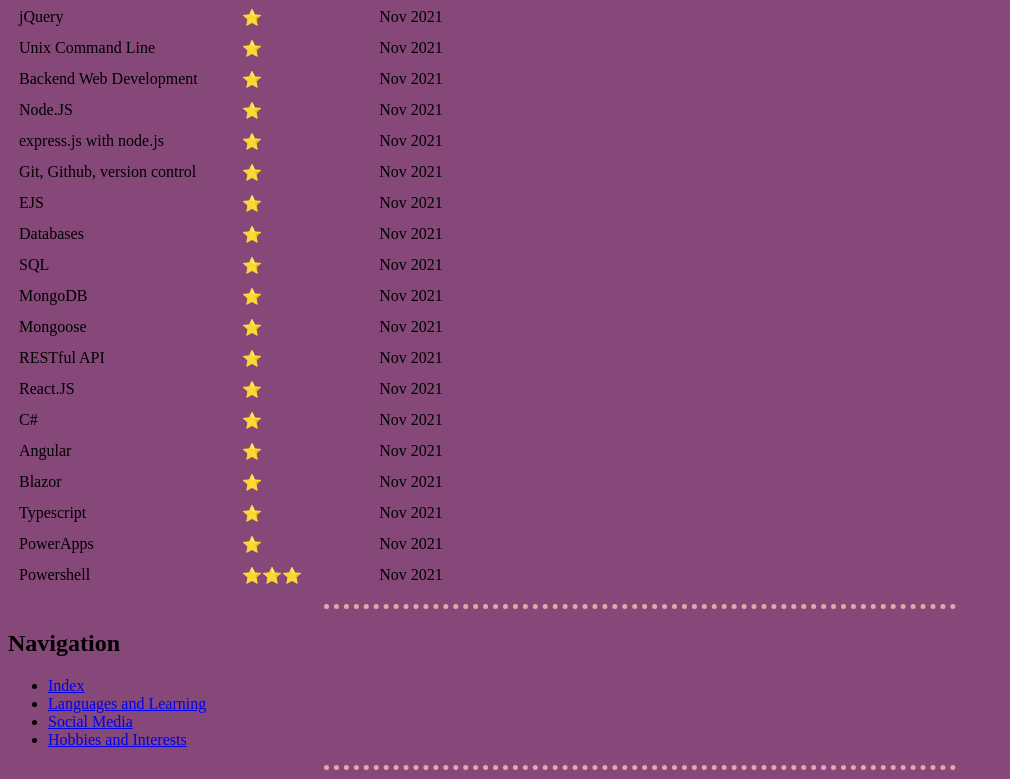
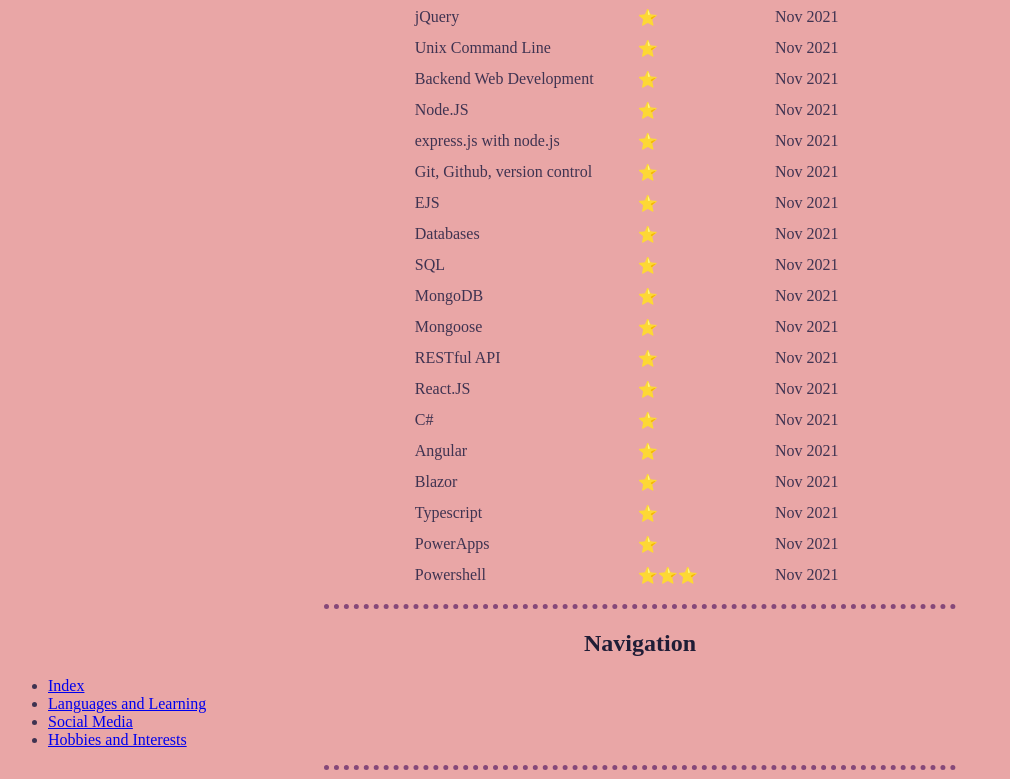
Before and after one commit to Hoolegr/2022-Web-Dev-Bootcamp, a plain HTML site: page docs/languages_and_learning.html in a window 1280 px wide. Shown: the part 979-1758 px from the top of the page, without its empty margins (0-1010 px from the left). Drawn offline with Linux system fonts and the light colour scheme.

Commit message:
updated CSS file

```diff
--- a/docs/css/styles.css
+++ b/docs/css/styles.css
@@ -1,14 +1,42 @@
 body{
-        background-color: #864879;
-
-
+        background-color: #E9A6A6;
+        color: #3F3351;
       }
 
   hr{
     background-color: none;
     border-style: none;
     border-top-style: dotted;
-    border-color: #E9A6A6;
+    border-color: #864879;
     border-width: 5px;
     width: 50%;
   }
+
+h1{
+  text-align: center;
+  color: #1F1D36;
+}
+h2{
+  text-align: center;
+  color: #1F1D36;
+}
+h3{
+  text-align: center;
+  color: #1F1D36;
+}
+
+table{
+  align-self: center;
+  align-items: center;
+  align-content: center;
+margin-left: auto;
+margin-right: auto;
+}
+
+ul li::marker{
+text-align: center;
+}
+
+ol::marker{
+  text-align: center;
+}
```
